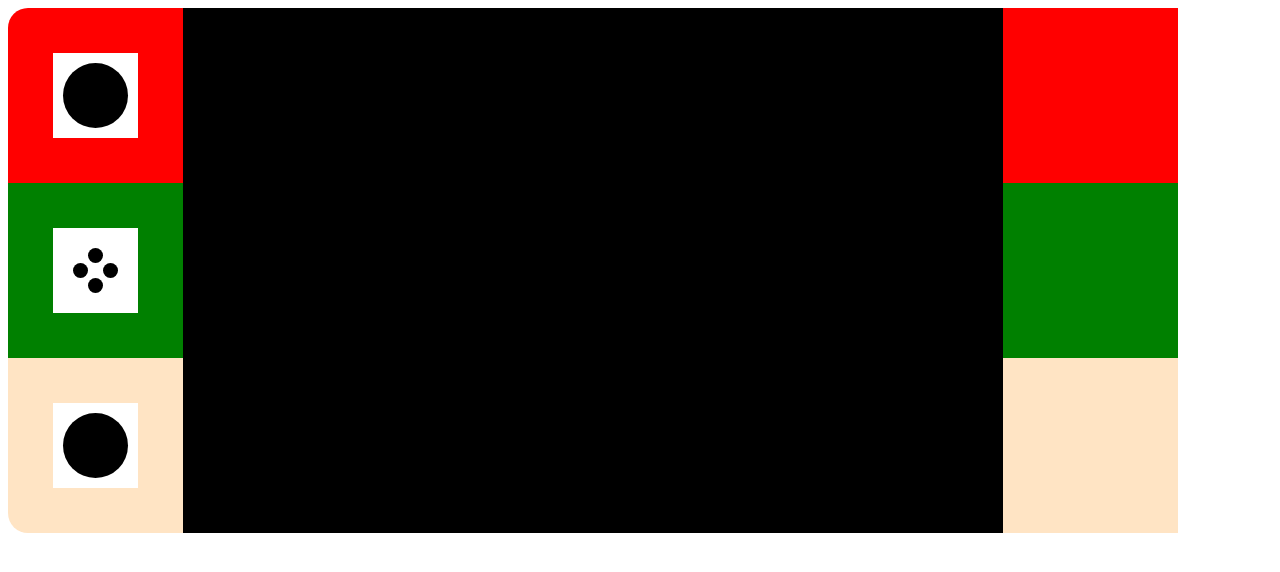
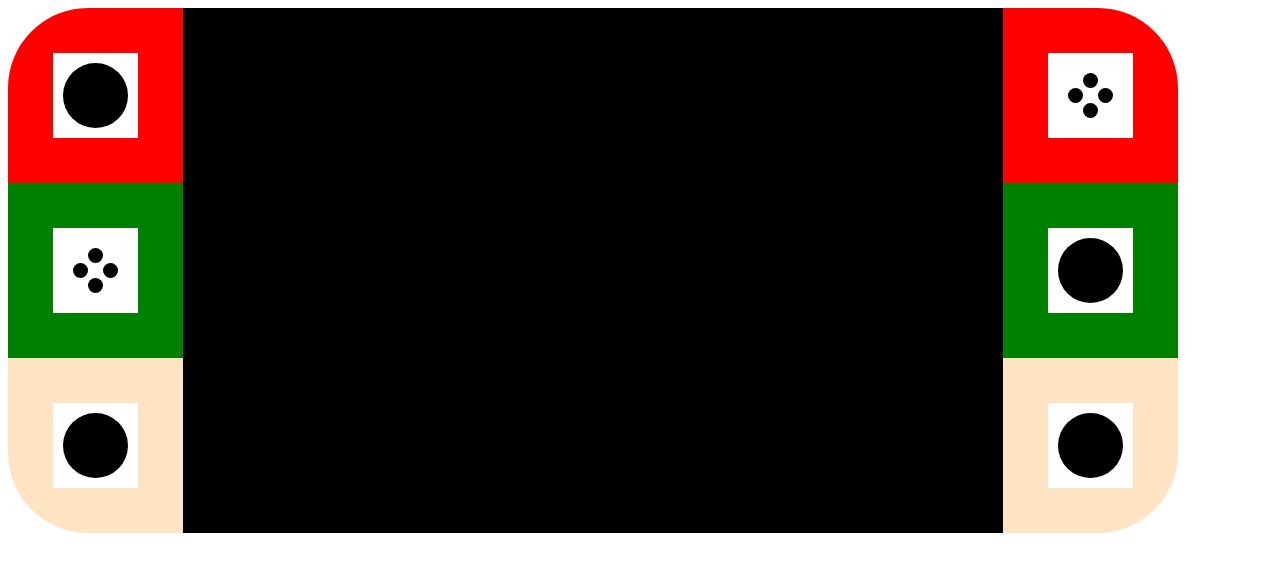
Before and after one commit to MaraCorella/Proyecto-Consola, a plain HTML site: page index.html in a window 1280 px wide. Drawn offline with Linux system fonts and the light colour scheme.

Commit message:
comandos derecha

```diff
--- a/Css/styles.css
+++ b/Css/styles.css
@@ -12,7 +12,7 @@
     height: 175px;
     width: 175px;
     background-color: red;
-    border-radius: 20px 0px 0px 0px;
+    border-radius: 80px 0px 0px 0px;
     display: flex;
     justify-content: center;
     align-items: center;
@@ -34,7 +34,7 @@
     display: flex;
     justify-content: center;
     align-items: center;
-    border-radius: 0px 0px 0px 20px;
+    border-radius: 0px 0px 0px 80px;
 }
 
 .console {
@@ -45,24 +45,36 @@
     width: 820px;
     height: 525px;
     background-color: black;
+    padding: 2px red;
 }
 
 .container4 {
     height: 175px;
     width: 175px;
     background-color: red;
+    border-radius: 0px 80px 0px 0px;
+    display: flex;
+    justify-content: center;
+    align-items: center;
 }
 
 .container5 {
     height: 175px;
     width: 175px;
     background-color: green;
+    display: flex;
+    justify-content: center;
+    align-items: center;
 }
 
 .container6 {
     height: 175px;
     width: 175px;
     background-color: bisque;
+    border-radius: 0px 0px 80px 0px;
+    display: flex;
+    justify-content: center;
+    align-items: center;
 }
 
 .a-button-top {
--- a/index.html
+++ b/index.html
@@ -43,19 +43,57 @@
                     </div>
                 </div>
             </div>
-            <div class="container3"> <div class="a-button-bot">
-                <div class="button-bot"></div>
-            </div></div>
+            <div class="container3">
+                <div class="a-button-bot">
+                    <div class="button-bot"></div>
+                </div>
+            </div>
         </div>
 
         <!-- screen  -->
         <div class="screen"></div>
 
+
+
+
         <!-- joy con right -->
         <div class="right">
-            <div class="container4"></div>
-            <div class="container5"></div>
-            <div class="container6"></div>
+            <div class="container4">
+                <div class="a-buttons-4">
+
+                    <div class="buttons-4">
+
+                        <div class="bl-1">
+                            <div class="blanco"></div>
+                            <div class="negro"></div>
+                            <div class="blanco"></div>
+                        </div>
+
+                        <div class="bl-2">
+                            <div class="negro"></div>
+                            <div class="blanco"></div>
+                            <div class="negro"></div>
+                        </div>
+
+                        <div class="bl-3">
+                            <div class="blanco"></div>
+                            <div class="negro"></div>
+                            <div class="blanco"></div>
+                        </div>
+                    </div>
+                </div>
+            </div>
+            <div class="container5">
+                <div class="a-button-top">
+                    <div class="button-top">
+
+                    </div>
+                </div>
+            </div>
+            <div class="container6"><div class="a-button-top">
+                <div class="button-top">
+                </div>
+            </div></div>
         </div>
     </div>
 
```
